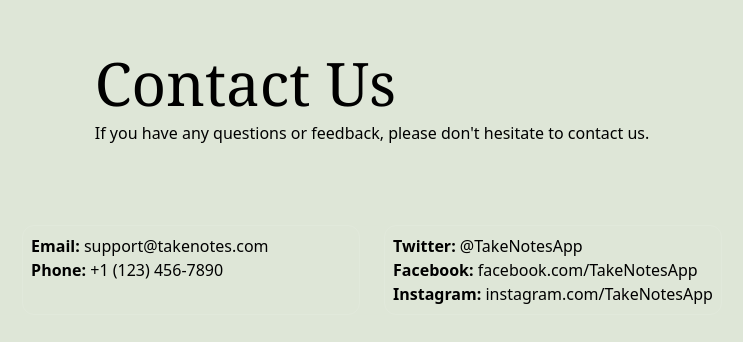
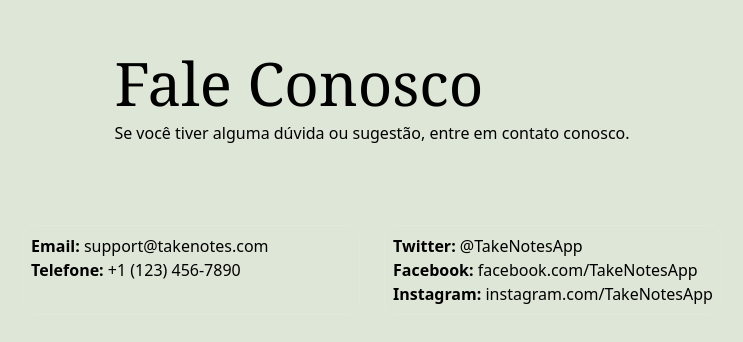
Before and after one commit to martinaNasc04/take-notes, a Next.js app: page / in a window 1280 px wide. Shown: the part 2660-3002 px from the top of the page, without its empty margins (268-1011 px from the left). Built offline with nearby package versions, Linux system fonts and the light colour scheme.

Commit message:
style: translate texts from login page and contact section, remove importation from features section

```diff
--- a/app/sign-in/page.tsx
+++ b/app/sign-in/page.tsx
@@ -27,7 +27,7 @@
                     <h2 className='text-2xl'>Você já está logado</h2>
                     <UserButton showName />
                     <Link href="/notes" className=' p-4 rounded-lg bg-(--moss-900) hover:bg-(--moss-800) transition-colors text-white'>
-                        Go to Notes</Link>
+                        Vá para suas notas</Link>
                 </div>
 
             </SignedIn>
--- a/components/sections/Contact.tsx
+++ b/components/sections/Contact.tsx
@@ -2,22 +2,22 @@
 
 const ContactSection = () => {
     return (
-        <section id="contact" className="min-h-screen flex items-center justify-center relative py-20">
-            <div className="flex gap-10 items-center mx-8 justify-center flex-col md:mt-20">
+        <section id="contact" className="relative flex items-center justify-center min-h-screen py-20">
+            <div className="flex flex-col items-center justify-center gap-10 mx-8 md:mt-20">
                 <div className='flex flex-col p-2 rounded-xl'>
-                    <h2 className='text-3xl md:text-6xl font-serif '>Contact Us</h2>
-                    <p className='mt-2'>If you have any questions or feedback, please don&apos;t hesitate to contact us.</p>
+                    <h2 className='font-serif text-3xl md:text-4xl lg:text-6xl '>Fale Conosco</h2>
+                    <p className='mt-2'>Se você tiver alguma dúvida ou sugestão, entre em contato conosco.</p>
                 </div>
-                <div className="grid grid-cols-1 md:grid-cols-2 gap-6 mt-4 md:mt-8">
+                <div className="grid grid-cols-1 gap-6 mt-4 md:grid-cols-2 md:mt-8">
                     {/* Contact */}
-                    <div className="p-2 rounded-xl border-white/10 border hover:-translate-y-1 transition-all">
+                    <div className="p-2 transition-all border rounded-xl border-white/10 hover:-translate-y-1">
                         <ul>
                             <li><span className='font-semibold'>Email:</span> support@takenotes.com</li>
-                            <li><span className='font-semibold'>Phone:</span> +1 (123) 456-7890</li>
+                            <li><span className='font-semibold'>Telefone:</span> +1 (123) 456-7890</li>
                         </ul>
                     </div>
                     {/* Social Media */}
-                    <div className="p-2 rounded-xl border-white/10 border hover:-translate-y-1 transition-all">
+                    <div className="p-2 transition-all border rounded-xl border-white/10 hover:-translate-y-1">
                         <ul>
                             <li><span className='font-semibold'>Twitter:</span> @TakeNotesApp</li>
                             <li><span className='font-semibold'>Facebook:</span> facebook.com/TakeNotesApp</li>
--- a/components/sections/Features.tsx
+++ b/components/sections/Features.tsx
@@ -1,4 +1,3 @@
-import { PencilLine } from 'lucide-react'
 import React from 'react'
 
 const FeaturesSection = () => {
```
